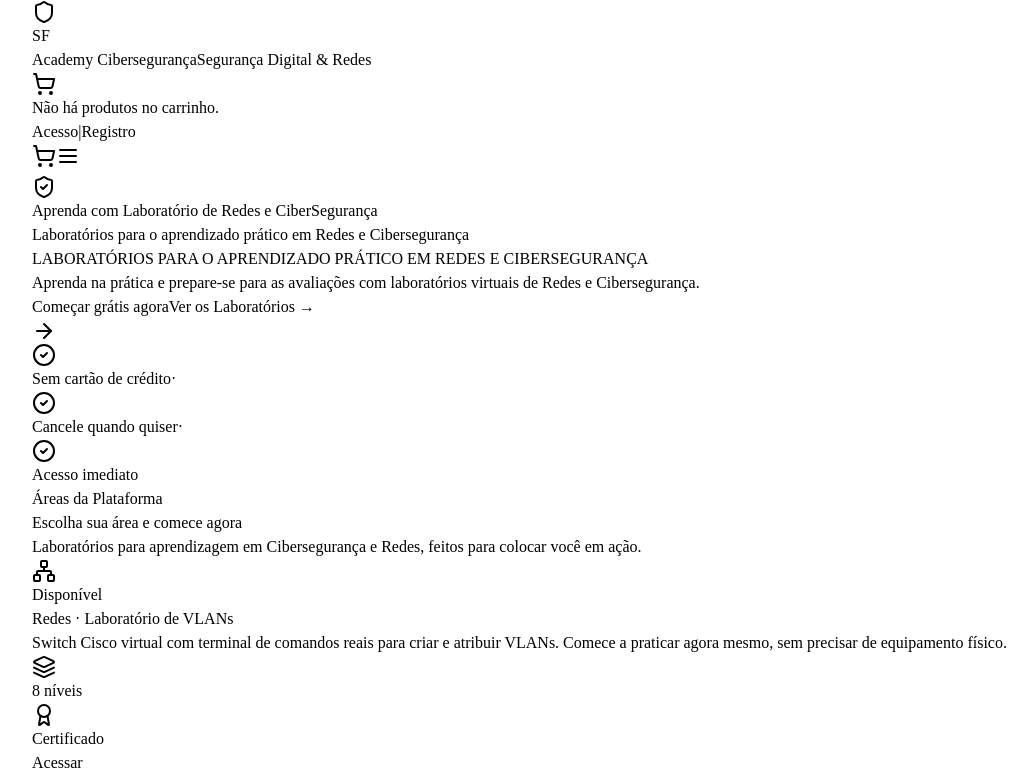
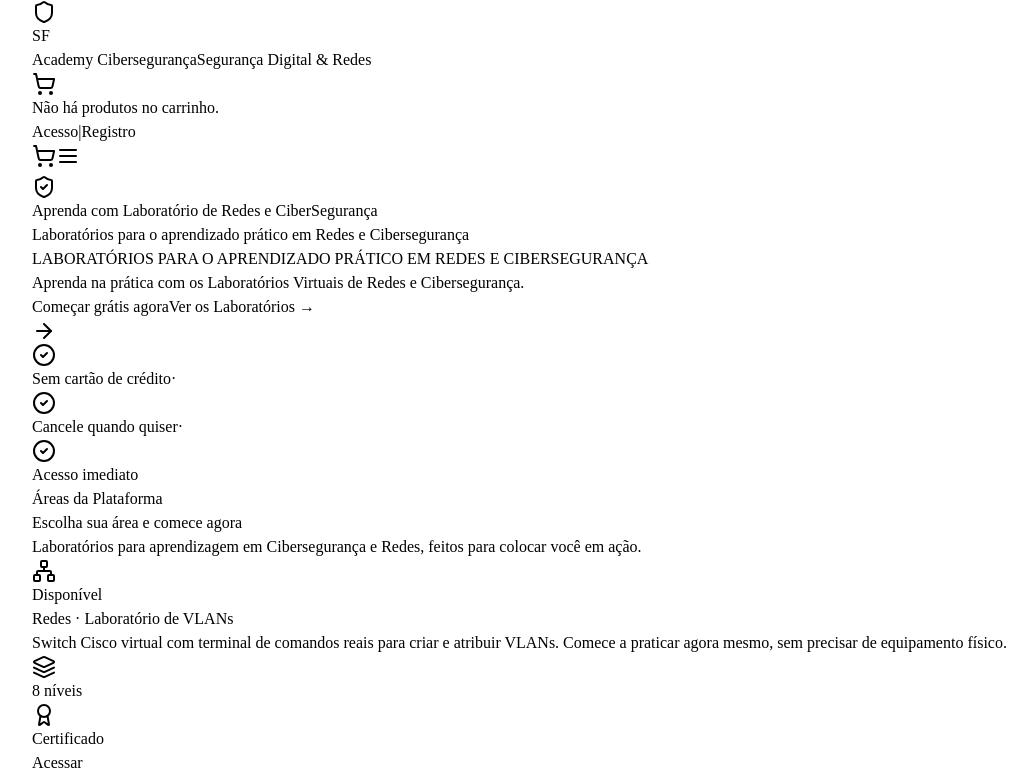
Before and after one commit to sandronsk1977-creator/sf-cyber, a React (Vite) app in the folder client/: page / in a window 1280 px wide. Shown: the top 777 px of the page, without its empty margins (0-1034 px from the left). Built offline with nearby package versions, Linux system fonts and the light colour scheme.

Commit message:
fix: reword hero subtitle

```diff
--- a/client/src/components/CryptoAnimationHero.tsx
+++ b/client/src/components/CryptoAnimationHero.tsx
@@ -104,7 +104,7 @@ export function CryptoAnimationHero() {
 
         {/* Subtitle */}
         <p className="text-base sm:text-lg md:text-xl text-slate-300 max-w-3xl mb-12 leading-relaxed">
-          Aprenda na prática e prepare-se para as avaliações com laboratórios virtuais de Redes e Cibersegurança.
+          Aprenda na prática com os Laboratórios Virtuais de Redes e Cibersegurança.
         </p>
 
         {/* CTA Buttons */}
```
